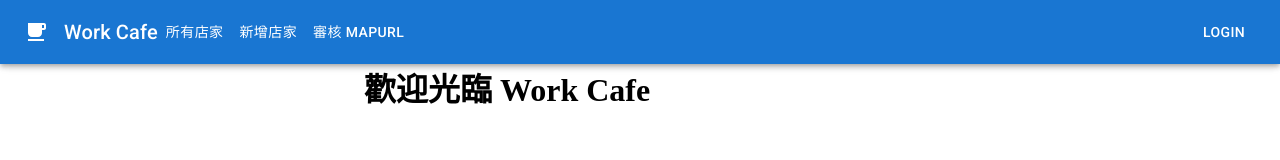
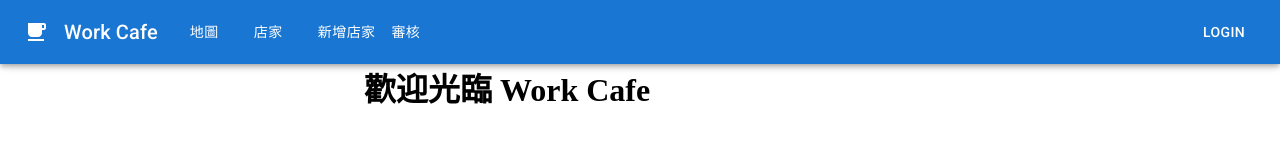
Before and after one commit to j606888/work-cafe, a React (Create React App) app: page / in a window 1280 px wide. Shown: the top 160 px of the page. Built offline with nearby package versions, Linux system fonts and the light colour scheme; no server answers.

Commit message:
Refactor navbar

```diff
--- /dev/null
+++ b/src/components/Navbar/LoginMenu.js
@@ -0,0 +1,50 @@
+import IconButton from "@mui/material/IconButton"
+import { AccountCircle } from "@mui/icons-material"
+import { useState, useContext } from "react"
+import { Menu, MenuItem } from "@mui/material"
+import { Link as RouterLink } from "react-router-dom"
+import AuthContext from "../../context/AuthContext"
+
+const LoginMenu = () => {
+  const { logoutUser } = useContext(AuthContext)
+  const [anchorEl, setAnchorEl] = useState(null)
+
+  const handleOpenMenu = (event) => {
+    setAnchorEl(event.currentTarget)
+  }
+
+  const handleCloseMenu = () => {
+    setAnchorEl(null)
+  }
+
+  const handleLogout = () => {
+    logoutUser()
+  }
+
+  return (
+    <>
+      <IconButton
+        color="inherit"
+        aria-controls="use-menu"
+        aria-haspopup="true"
+        onClick={handleOpenMenu}
+      >
+        <AccountCircle />
+      </IconButton>
+      <Menu
+        id="simple-menu"
+        anchorEl={anchorEl}
+        keepMounted
+        open={Boolean(anchorEl)}
+        onClose={handleCloseMenu}
+      >
+        <MenuItem component={RouterLink} to="/profile">
+          Profile
+        </MenuItem>
+        <MenuItem onClick={handleLogout}>Logout</MenuItem>
+      </Menu>
+    </>
+  )
+}
+
+export default LoginMenu
--- /dev/null
+++ b/src/components/Navbar/NavLinks.js
@@ -0,0 +1,22 @@
+import { Box, Button } from "@mui/material"
+import { Link as RouterLink } from "react-router-dom"
+
+const style = {
+  button: {
+    color: "white",
+    display: "block",
+  },
+}
+const NavLinks = ({ navs }) => {
+  const buttons = navs.map((nav) => {
+    return (
+      <Button key={nav[1]} sx={style.button} component={RouterLink} to={nav[1]}>
+        {nav[0]}
+      </Button>
+    )
+  })
+
+  return <Box sx={{ flexGrow: 1, display: "flex" }}>{buttons}</Box>
+}
+
+export default NavLinks
--- /dev/null
+++ b/src/components/Navbar/index.js
@@ -0,0 +1,45 @@
+import { useState, useEffect } from "react"
+import { LocalCafe } from "@mui/icons-material"
+import { AppBar, Toolbar, Typography, Button } from "@mui/material"
+import LoginMenu from "./LoginMenu"
+import { Link as RouterLink } from "react-router-dom"
+import NavLinks from "./NavLinks"
+
+
+const NAVS = [
+  ['地圖', '/map'],
+  ['店家', '/stores'],
+  ['新增店家', '/new-store'],
+  ['審核', '/admin/map-urls']
+]
+
+const Navbar = () => {
+  const [isLogin, setIsLogin] = useState(false)
+
+  useEffect(() => {
+    const accessToken = localStorage.getItem("accessToken")
+    if (accessToken) {
+      setIsLogin(true)
+    }
+  }, [])
+
+  return (
+    <AppBar>
+      <Toolbar>
+        <LocalCafe sx={{ mr: 2 }} />
+        <Typography variant="h6" mr={3}>
+          Work Cafe
+        </Typography>
+        <NavLinks navs={NAVS} />
+        {isLogin && <LoginMenu />}
+        {!isLogin && (
+          <Button color="inherit" component={RouterLink} to="/login">
+            LOGIN
+          </Button>
+        )}
+      </Toolbar>
+    </AppBar>
+  )
+}
+
+export default Navbar
--- a/src/components/layout/UserLayout.js
+++ b/src/components/layout/UserLayout.js
@@ -1,5 +1,5 @@
 import { Container, Box } from "@mui/material"
-import Navbar from "../ui/Navbar"
+import Navbar from "../Navbar"
 
 const UserLayout = ({ children, mt=0, maxWidth="sm" }) => {
   return (
--- a/src/components/ui/Navbar.js
+++ /dev/null
@@ -1,103 +0,0 @@
-import { AppBar, Toolbar, Typography, Button, Box } from "@mui/material"
-import IconButton from "@mui/material/IconButton"
-import AccountCircle from "@mui/icons-material/AccountCircle"
-import Menu from "@mui/material/Menu"
-import MenuItem from "@mui/material/MenuItem"
-import LocalCafeIcon from "@mui/icons-material/LocalCafe"
-import { Link as RouterLink } from "react-router-dom"
-import { useState, useEffect, useContext } from 'react'
-import AuthContext from "../../context/AuthContext"
-
-function Navbar() {
-  const { logoutUser } = useContext(AuthContext)
-  const [isLogin, setIsLogin] = useState(false)
-  const [anchorEl, setAnchorEl] = useState(null)
-
-  useEffect(() => {
-    const accessToken = localStorage.getItem('accessToken')
-    if (accessToken) {
-      setIsLogin(true)
-    }
-  }, [])
-
-  const handleOpenMenu = (event) => {
-    setAnchorEl(event.currentTarget)
-  }
-
-  const handleCloseMenu = () => {
-    setAnchorEl(null)
-  }
-
-  const handleLogout = () => {
-    logoutUser()
-  }
-
-  return (
-    <AppBar>
-      <Toolbar>
-        <LocalCafeIcon sx={{ mr: 2 }} />
-        <Typography variant="h6">Work Cafe</Typography>
-        <Box sx={{ flexGrow: 1, display: "flex" }}>
-          <Button
-            sx={{ color: "white", display: "block" }}
-            component={RouterLink}
-            to="/stores"
-          >
-            所有店家
-          </Button>
-          <Button
-            sx={{ color: "white", display: "block" }}
-            component={RouterLink}
-            to="/new-store"
-          >
-            新增店家
-          </Button>
-          <Button
-            sx={{ color: "white", display: "block" }}
-            component={RouterLink}
-            to="/admin/map-urls"
-          >
-            審核 MapUrl
-          </Button>
-        </Box>
-        {isLogin && (
-          <>
-            <IconButton
-              color="inherit"
-              aria-controls="use-menu"
-              aria-haspopup="true"
-              onClick={handleOpenMenu}
-            >
-              <AccountCircle />
-            </IconButton>
-            <Menu
-              id="simple-menu"
-              anchorEl={anchorEl}
-              keepMounted
-              open={Boolean(anchorEl)}
-              onClose={handleCloseMenu}
-            >
-              <MenuItem component={RouterLink} to="/profile">
-                Profile
-              </MenuItem>
-              <MenuItem component={RouterLink} to="/search-google-map-url">
-                Search GoogleMap
-              </MenuItem>
-              <MenuItem component={RouterLink} to="/map">
-                Show GoogleMap
-              </MenuItem>
-              <MenuItem onClick={handleLogout}>Logout</MenuItem>
-            </Menu>
-          </>
-        )}
-        {!isLogin && (
-          <Button color="inherit" component={RouterLink} to="/login">
-            LOGIN
-          </Button>
-        )}
-      </Toolbar>
-    </AppBar>
-  )
-}
-
-export default Navbar
```
